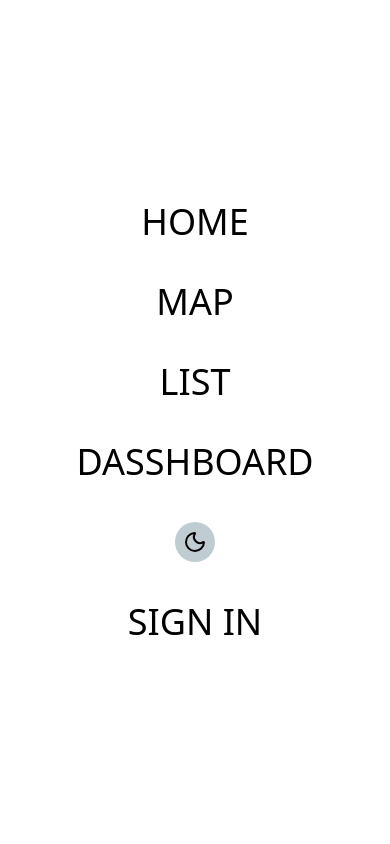
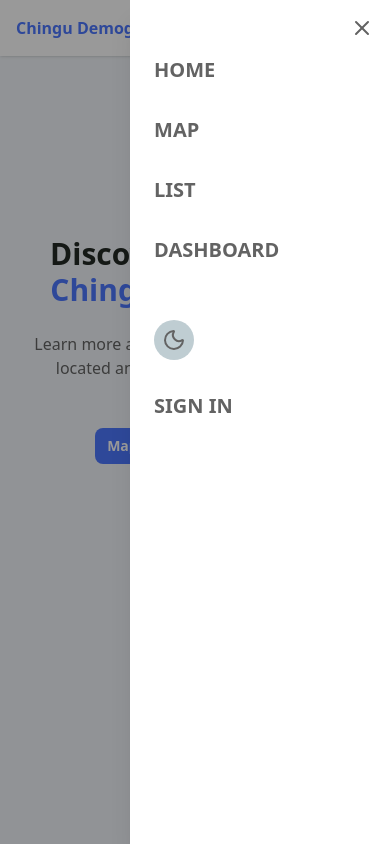
Before and after one commit to chingu-voyages/V58-tier3-team-39, a Next.js app in the folder next-app/: page / in a window 390 px wide. Both pictures are taken after a click on the button 362 px from the left and 28 px from the top of the page. Shown: the top 844 px of the page. Built offline with nearby package versions, Linux system fonts and the light colour scheme; no server answers.

Commit message:
feat: update mobile navigation

```diff
--- a/next-app/components/Header.tsx
+++ b/next-app/components/Header.tsx
@@ -51,31 +51,66 @@ const Header = ({ session }: HeaderProps) => {
           onClick={() => setIsActive(!isActive)}
           className="md:hidden ml-auto"
         >
-          {isActive ? <X /> : <Menu />}
+          {!isActive && <Menu />}
         </button>
       </header>
 
       {isActive && (
-        <nav className="fixed inset-0 bg-white z-2000 flex flex-col items-center justify-center gap-10 text-4xl md:hidden">
-          <Link href="/" onClick={() => setIsActive(false)}>
+        <>
+          <div
+            onClick={() => setIsActive(false)}
+            className={`fixed inset-0 bg-black/40 z-20 md:hidden transition-opacity duration-300 ${
+              isActive ? 'opacity-100' : 'opacity-0 pointer-events-none'
+            }`}
+          />
+
+          <nav
+            className={`fixed top-0 right-0 h-full w-2/3 bg-white text-[#636363] z-30 shadow-xl p-6 pt-14 flex flex-col gap-8 md:hidden transform transition-transform duration-300 ${isActive ? 'translate-x-0' : 'translate-x-full'}`}
+          >
+            <button
+              onClick={() => setIsActive(false)}
+              className="absolute top-4 right-4"
+            >
+              <X className="w-6 h-6 " />
+            </button>
+
+            <Link
+              href="/"
+              onClick={() => setIsActive(false)}
+              className="text-xl font-semibold"
+            >
               HOME
             </Link>
-          <Link href="/map" onClick={() => setIsActive(false)}>
+            <Link
+              href="/map"
+              onClick={() => setIsActive(false)}
+              className="text-xl font-semibold"
+            >
               MAP
             </Link>
-          <Link href="/list" onClick={() => setIsActive(false)}>
+            <Link
+              href="/list"
+              onClick={() => setIsActive(false)}
+              className="text-xl font-semibold"
+            >
               LIST
             </Link>
-          <Link href="/dashboard" onClick={() => setIsActive(false)}>
-            DASSHBOARD
+            <Link
+              href="/dashboard"
+              onClick={() => setIsActive(false)}
+              className="text-xl font-semibold"
+            >
+              DASHBOARD
             </Link>
 
-          <button className="w-10 h-10 flex items-center justify-center rounded-full bg-[#BFCDD2]">
+            <button className="w-10 h-10 flex items-center justify-center rounded-full bg-[#BFCDD2] mt-6">
               <Moon className="w-6 h-6" />
             </button>
 
             {session?.user?.name && (
-            <span className="text-2xl">Welcome {session.user.name}</span>
+              <span className="text-xl font-semibold mt-4">
+                Welcome {session.user.name}
+              </span>
             )}
 
             {session ? (
@@ -84,15 +119,21 @@ const Header = ({ session }: HeaderProps) => {
                   signOut();
                   setIsActive(false);
                 }}
+                className="text-xl font-semibold"
               >
                 SIGN OUT
               </button>
             ) : (
-            <Link href="/api/auth/signin" onClick={() => setIsActive(false)}>
+              <Link
+                href="/api/auth/signin"
+                onClick={() => setIsActive(false)}
+                className="text-xl font-semibold"
+              >
                 SIGN IN
               </Link>
             )}
           </nav>
+        </>
       )}
     </>
   );
```
Lines whose indentation alone changed are shown as unchanged.
